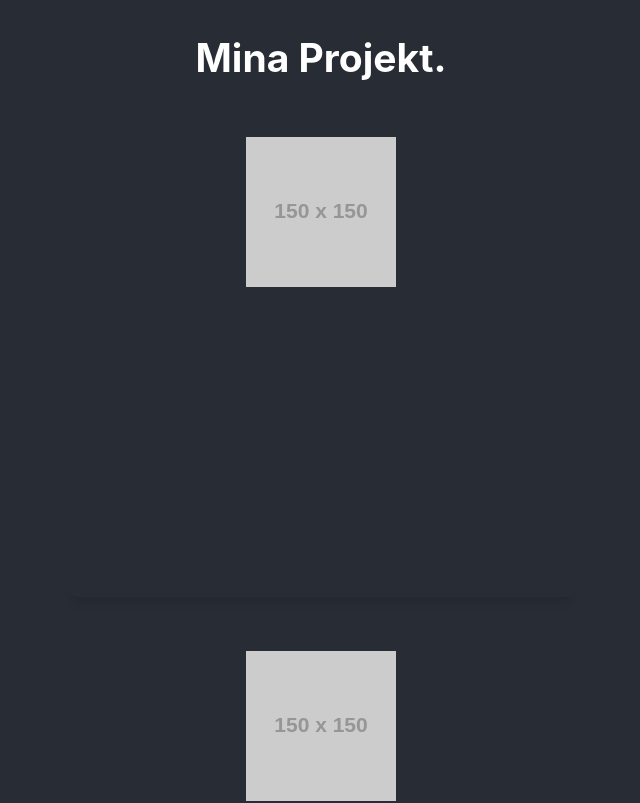
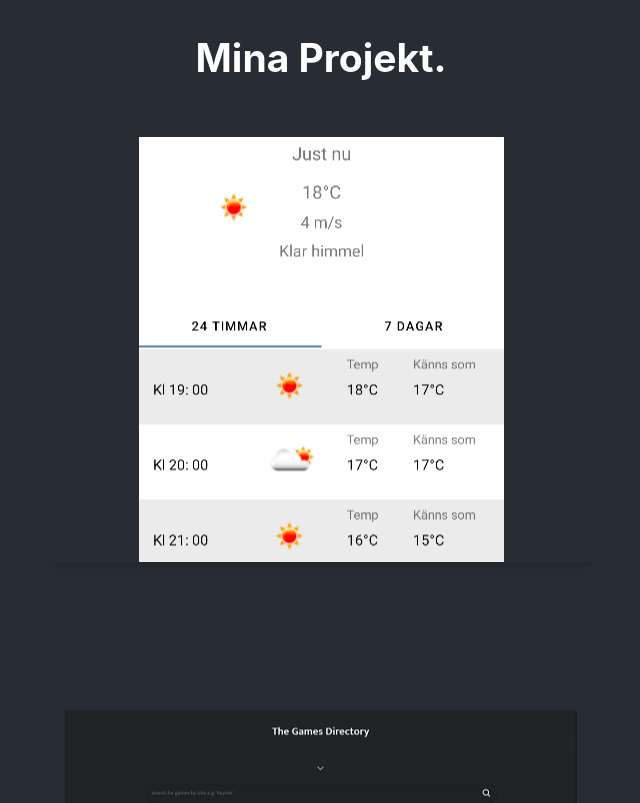
Before and after one commit to alrydb/albinrydberg, a React (Create React App) app: page / in a window 1280 px wide. Shown: the part 820-1623 px from the top of the page, without its empty margins (319-959 px from the left). Built offline with nearby package versions, Linux system fonts and the light colour scheme.

Commit message:
not dead

```diff
--- a/src/App.css
+++ b/src/App.css
@@ -44,6 +44,17 @@ html {
 }
 
 
+img{
+    /* width: 256px;
+    height: ; */
+
+    position: relative;
+    top: 50%;
+    transform: translateY(-50%);
+
+
+}
+
 .biography{
 
   /* background-color: #282c34; */
@@ -79,8 +90,8 @@ flex-wrap: wrap;
 }
 
 .project {
-  width: 510px;
-  height: 460px;
+  width: 555px;
+  height: 425px;
   margin: 1.5rem;
   font-size: 16px;
 
@@ -95,6 +106,7 @@ flex-wrap: wrap;
 
   transition: all 0.4s cubic-bezier(0.175, 0.885, 0, 1);
   box-shadow: 0px 13px 10px -7px rgba(0, 0, 0, 0.1);
+
 }
 
 .cv{
--- a/src/components/ProjectList.jsx
+++ b/src/components/ProjectList.jsx
@@ -1,4 +1,5 @@
 import React from 'react'
+
 
 export default function ProjectList() {
   return (
@@ -7,8 +8,8 @@ export default function ProjectList() {
 
 
 
-          <div className='project'><img src="https://via.placeholder.com/150" alt="" /></div>
-          <div className='project'><img src="https://via.placeholder.com/150" alt="" /></div>
+          <div className='project'><img src='images/projectvaderapp.png' alt="" /></div>
+          <div className='project'><img src='images/projectgamessite.png' alt="" /></div>
           <div className='project'><img src="https://via.placeholder.com/150" alt="" /></div>
           <div className='project'><img src="https://via.placeholder.com/150" alt="" /></div>
 
```
Also changed, not shown: public/images/projectgamessite.png (added), public/images/projectvaderapp.png (added).
